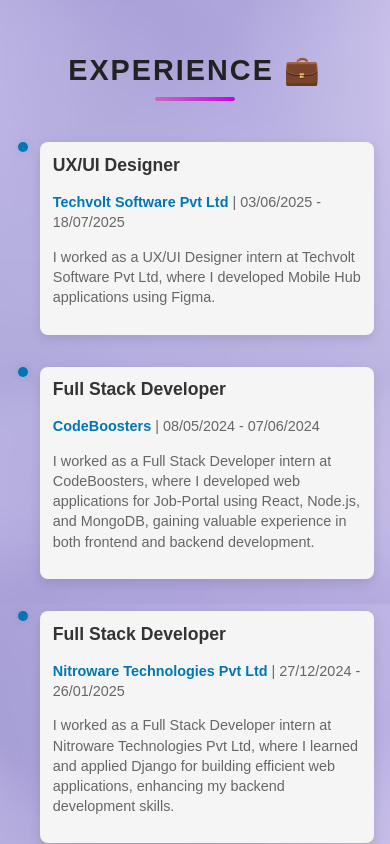
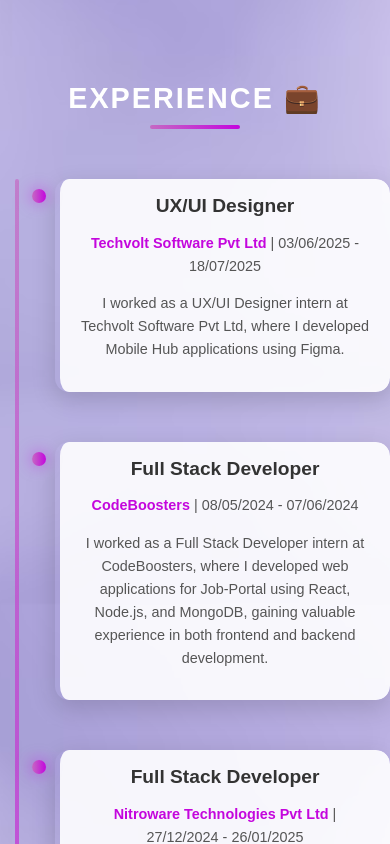
Before and after one commit to Ramajeevitha/my-portfolio, a React (Vite) app in the folder frontend/: page / in a window 390 px wide. Shown: the part 4460-5304 px from the top of the page. Built offline with nearby package versions, Linux system fonts and the light colour scheme.

Commit message:
Update Experience.css

```diff
--- a/frontend/src/styles/Experience.css
+++ b/frontend/src/styles/Experience.css
@@ -1,13 +1,17 @@
+
+
 #experience {
   text-align: center;
-  margin: 2rem 0;
+  padding: 60px 0;
+  background: transparent;
+  color: #222;
 }
 
+
 #experience h2 {
-  font-size: 2.5rem;
-  margin-bottom: 40px;
+  font-size: 2.4rem;
+  margin-bottom: 50px;
   font-weight: 700;
-  color: #222;
   text-transform: uppercase;
   letter-spacing: 2px;
   position: relative;
@@ -15,7 +19,7 @@
 
 #experience h2::after {
   content: "";
-  width: 80px;
+  width: 90px;
   height: 4px;
   background: linear-gradient(90deg, #c569c3, #c406dd);
   display: block;
@@ -25,125 +29,145 @@
 
 .experience-timeline {
   position: relative;
+  max-width: 900px;
   margin: 0 auto;
-  padding: 2rem;
-  max-width: 1200px;
+  padding-left: 30px;
 }
+
+
+.experience-timeline::before {
+  content: "";
+  position: absolute;
+  left: 25px;
+  top: 0;
+  width: 4px;
+  height: 100%;
+  background: linear-gradient(180deg, #c569c3, #c406dd);
+  border-radius: 2px;
+  opacity: 0.7;
+}
+
 
 .experience-item {
   position: relative;
-  padding-left: 3rem;
-  margin-bottom: 3rem;
+  margin-bottom: 50px;
+  padding-left: 40px;
 }
 
 .experience-item::before {
   content: "";
   position: absolute;
-  left: 0;
-  top: 0;
-  height: 100%;
-  width: 2px;
-  background-color: #0077b5;
-  z-index: -1;
+  left: 12px;
+  top: 10px;
+  width: 18px;
+  height: 18px;
+  border-radius: 50%;
+  background: linear-gradient(90deg, #c569c3, #c406dd);
+  box-shadow: 0 0 15px rgba(196, 6, 221, 0.5);
 }
 
+
 .experience-content {
-  background-color: whitesmoke;
-  padding: 2rem;
-  border-radius: 8px;
-  box-shadow: 0 4px 12px rgba(0, 0, 0, 0.1);
+  background: rgba(255, 255, 255, 0.9);
+  border-radius: 14px;
+  padding: 1.8rem;
+  box-shadow: 0 8px 25px rgba(0, 0, 0, 0.15);
+  border-left: 5px solid transparent;
+  background-clip: padding-box;
   transition: all 0.3s ease;
-  text-align: left;
 }
 
+.experience-item:hover .experience-content {
+  transform: translateY(-6px);
+  border-left: 5px solid #c406dd;
+  box-shadow: 0 12px 30px rgba(0, 0, 0, 0.25);
+}
+
+
 .experience-item h3 {
-  font-size: 1.8rem;
+  font-size: 1.5rem;
+  font-weight: 700;
   color: #333;
-  margin-bottom: 1rem;
+  margin-bottom: 0.5rem;
+}
+
+.experience-item strong {
+  color: #c406dd;
 }
 
 .experience-item p {
-  font-size: 1.2rem;
-  color: #666;
+  font-size: 1rem;
+  color: #555;
   line-height: 1.6;
 }
 
-.experience-item strong {
-  font-weight: bold;
-  color: #0077b5;
+
+.experience-item {
+  opacity: 0;
+  transform: translateY(25px);
+  animation: fadeUp 0.8s ease forwards;
 }
 
-
-.experience-item:hover .experience-content {
-  transform: translateX(10px);
-  box-shadow: 0 10px 30px rgba(0, 0, 0, 0.2);
+.experience-item:nth-child(2) {
+  animation-delay: 0.2s;
+}
+.experience-item:nth-child(3) {
+  animation-delay: 0.4s;
+}
+.experience-item:nth-child(4) {
+  animation-delay: 0.6s;
 }
 
+@keyframes fadeUp {
+  from {
+    opacity: 0;
+    transform: translateY(25px);
+  }
+  to {
+    opacity: 1;
+    transform: translateY(0);
+  }
+}
 
-.experience-item::after {
-  content: "";
-  position: absolute;
-  left: -7px;
-  top: 0;
-  width: 14px;
-  height: 14px;
-  border-radius: 50%;
-  background-color: #0077b5;
-  box-shadow: 0 0 10px rgba(0, 0, 0, 0.1);
-}
 
 
 @media (max-width: 768px) {
   #experience h2 {
     font-size: 1.8rem;
-    margin-bottom: 25px;
   }
 
   .experience-timeline {
-    padding: 1rem;
+    padding-left: 20px;
+  }
+
+  .experience-timeline::before {
+    left: 15px;
   }
 
   .experience-item {
-    padding-left: 1.5rem;
-    margin-bottom: 2rem;
-  }
-
-  .experience-item::before {
-    left: 8px;
-  }
-
-  .experience-item::after {
-    left: 2px;
-    width: 10px;
-    height: 10px;
+    padding-left: 35px;
   }
 
   .experience-content {
-    padding: 1rem;
-    font-size: 0.9rem;
+    padding: 1.2rem;
   }
 
   .experience-item h3 {
-    font-size: 1.3rem;
-  }
-
-  .experience-item p {
-    font-size: 1rem;
-    line-height: 1.4;
+    font-size: 1.2rem;
   }
 }
 
-
 @media (max-width: 480px) {
   .experience-content {
-    padding: 0.8rem;
-  }
-
-  .experience-item h3 {
-    font-size: 1.1rem;
+    padding: 1rem;
   }
 
   .experience-item p {
     font-size: 0.9rem;
   }
+
+  .experience-item::before {
+    width: 14px;
+    height: 14px;
+  }
 }
```
